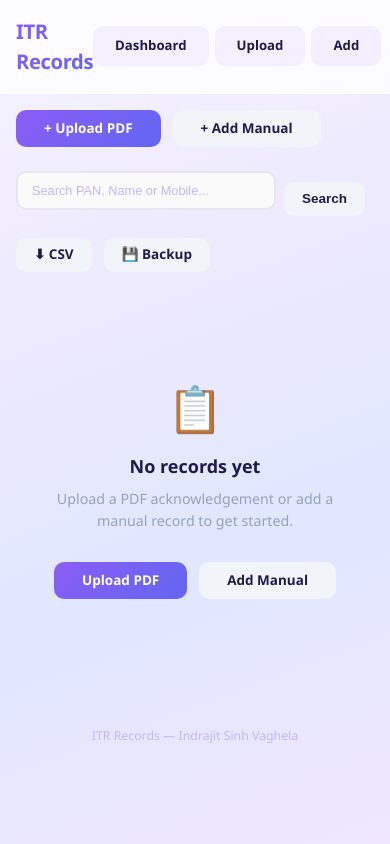
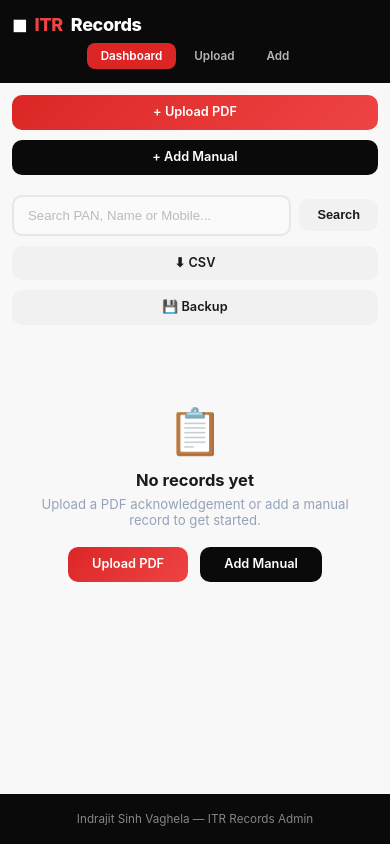
Before and after one commit to SwayamjitSinhVaghela/itr-records-admin, a Flask app: page / in a window 390 px wide. Run offline with Flask 3, Linux system fonts and the light colour scheme; data that the repository does not hold is empty.

Commit message:
PWA support + red/black/white redesign

```diff
--- a/templates/base.html
+++ b/templates/base.html
@@ -2,136 +2,151 @@
 <html lang="en">
 <head>
 <meta charset="UTF-8">
-<meta name="viewport" content="width=device-width, initial-scale=1.0">
+<meta name="viewport" content="width=device-width, initial-scale=1.0, maximum-scale=1.0, user-scalable=no">
+<meta name="theme-color" content="#dc2626">
+<meta name="apple-mobile-web-app-capable" content="yes">
+<meta name="apple-mobile-web-app-status-bar-style" content="black">
+<link rel="manifest" href="/static/manifest.json">
+<link rel="icon" href="/static/icon-192.png">
+<link rel="apple-touch-icon" href="/static/icon-192.png">
 <title>ITR Records</title>
 <style>
 *{margin:0;padding:0;box-sizing:border-box}
+:root{
+  --bg:#f8f8f8;
+  --card:#ffffff;
+  --card-border:rgba(0,0,0,.06);
+  --shadow:0 2px 16px rgba(0,0,0,.08);
+  --shadow-lg:0 8px 40px rgba(0,0,0,.12);
+  --primary:#dc2626;
+  --primary-hover:#b91c1c;
+  --primary-gradient:linear-gradient(135deg,#dc2626,#ef4444);
+  --primary-bg:rgba(220,38,38,.08);
+  --text:#1a1a1a;
+  --text-muted:#6b7280;
+  --border:#e5e7eb;
+  --radius:14px;
+  --radius-sm:10px;
+}
+body{font-family:-apple-system,BlinkMacSystemFont,'Segoe UI',Roboto,sans-serif;background:var(--bg);color:var(--text);min-height:100vh;padding-bottom:120px}
+.container{max-width:1200px;margin:0 auto;padding:20px}
+header{background:#0a0a0a;color:#fff;position:sticky;top:0;z-index:100}
+header .container{display:flex;justify-content:space-between;align-items:center;padding-top:14px;padding-bottom:14px}
+.logo{font-size:1.2rem;font-weight:800;color:#fff;letter-spacing:-.02em;display:flex;align-items:center;gap:8px}
+.logo span{color:#ef4444}
+nav{display:flex;gap:4px}
+nav a{text-decoration:none;padding:8px 16px;border-radius:8px;font-size:.82rem;font-weight:600;color:rgba(255,255,255,.7);transition:all .2s}
+nav a:hover{color:#fff;background:rgba(255,255,255,.1)}
+nav a.active{color:#fff;background:var(--primary)}
 
-:root{
-  --bg: linear-gradient(160deg, #f6f3ff 0%, #ede9fe 35%, #e0e7ff 65%, #f0e6ff 100%);
-  --card: rgba(255,255,255,.88);
-  --card-border: rgba(255,255,255,.6);
-  --shadow: 0 8px 40px rgba(139,92,246,.10), 0 2px 8px rgba(0,0,0,.04);
-  --shadow-lg: 0 20px 60px rgba(139,92,246,.15), 0 4px 16px rgba(0,0,0,.06);
-  --primary: linear-gradient(135deg, #8b5cf6, #6366f1);
-  --primary-hover: linear-gradient(135deg, #7c3aed, #4f46e5);
-  --accent: #f59e0b;
-  --text: #1e1b4b;
-  --text-muted: #6b7280;
-  --border: #e5e7eb;
-  --radius: 16px;
-  --radius-sm: 10px;
-}
+.flash{padding:12px 18px;border-radius:var(--radius-sm);margin-bottom:16px;font-size:.85rem;animation:fadeSlide .3s ease}
+.flash.success{background:#fef2f2;color:#991b1b;border:1px solid #fecaca}
+.flash.error{background:#fef2f2;color:#991b1b;border:1px solid #fecaca}
+@keyframes fadeSlide{0%{opacity:0;transform:translateY(-8px)}100%{opacity:1;transform:translateY(0)}}
 
-html{font-size:17px}
-body{font-family:'Segoe UI',-apple-system,BlinkMacSystemFont,Roboto,sans-serif;background:var(--bg);min-height:100vh;color:var(--text);line-height:1.5}
-.container{max-width:1280px;margin:0 auto;padding:32px}
+.card{background:var(--card);border-radius:var(--radius);border:1px solid var(--card-border);box-shadow:var(--shadow);padding:28px}
+.card-sm{max-width:540px;margin:40px auto}
 
-header{position:sticky;top:0;z-index:100;background:rgba(255,255,255,.75);backdrop-filter:blur(16px);-webkit-backdrop-filter:blur(16px);border-bottom:1px solid rgba(255,255,255,.4)}
-header .container{display:flex;justify-content:space-between;align-items:center;padding-top:16px;padding-bottom:16px}
-.logo{font-size:1.35rem;font-weight:800;background:var(--primary);-webkit-background-clip:text;-webkit-text-fill-color:transparent;background-clip:text;letter-spacing:-.02em}
-nav{display:flex;gap:6px}
-nav a{text-decoration:none;padding:10px 22px;border-radius:var(--radius-sm);font-size:.88rem;font-weight:600;color:var(--text);background:rgba(139,92,246,.07);transition:all .2s}
-nav a:hover{background:rgba(139,92,246,.15);transform:translateY(-1px)}
-nav a.active{background:var(--primary);color:#fff}
+table{width:100%;border-collapse:separate;border-spacing:0;background:var(--card);border-radius:var(--radius);overflow:hidden;box-shadow:var(--shadow);font-size:.82rem}
+th,td{padding:12px 14px;text-align:left;border-bottom:1px solid #f1f1f1}
+th{background:#fafafa;font-weight:700;color:var(--text-muted);font-size:.72rem;text-transform:uppercase;letter-spacing:.05em}
+tr:last-child td{border-bottom:none}
+tr:hover td{background:#fef2f2}
+.actions{white-space:nowrap}
+.actions a{text-decoration:none;margin:0 3px;font-size:.78rem;font-weight:600;padding:5px 12px;border-radius:6px;transition:all .15s;display:inline-block}
+.actions a.edit{color:var(--primary);background:var(--primary-bg)}
+.actions a.edit:hover{background:rgba(220,38,38,.16)}
+.actions a.del{color:#991b1b;background:rgba(153,27,27,.08)}
+.actions a.del:hover{background:rgba(153,27,27,.14)}
 
-.flash{padding:14px 22px;border-radius:var(--radius-sm);margin-bottom:20px;font-size:.9rem;animation:fadeSlide .35s ease}
-.flash.success{background:#ecfdf5;color:#065f46;border:1px solid #a7f3d0}
-.flash.error{background:#fef2f2;color:#991b1b;border:1px solid #fecaca}
-@keyframes fadeSlide{0%{opacity:0;transform:translateY(-10px)}100%{opacity:1;transform:translateY(0)}}
+.badge{display:inline-block;padding:3px 10px;border-radius:6px;font-size:.72rem;font-weight:600}
+.badge-red{background:#fef2f2;color:#991b1b}
+.badge-pdf{background:#fef2f2;color:#991b1b;font-size:.65rem;padding:2px 8px;border-radius:5px}
+.green{color:#059669;font-weight:700}
+.red{color:var(--primary);font-weight:700}
+.sub{color:#94a3b8;font-size:.78rem}
 
-.card{background:var(--card);backdrop-filter:blur(12px);-webkit-backdrop-filter:blur(12px);border-radius:var(--radius);border:1px solid var(--card-border);box-shadow:var(--shadow);padding:36px}
-.card-sm{max-width:560px;margin:48px auto}
+.empty{text-align:center;padding:60px 20px;color:var(--text-muted)}
+.empty h2{margin-bottom:6px;font-size:1.1rem;color:var(--text)}
+.empty p{color:#94a3b8;font-size:.88rem}
 
-table{width:100%;border-collapse:separate;border-spacing:0;background:#fff;border-radius:var(--radius);overflow:hidden;box-shadow:var(--shadow)}
-th,td{padding:14px 16px;text-align:left;font-size:.88rem;border-bottom:1px solid #f1f5f9}
-th{background:#f8fafc;font-weight:700;color:var(--text-muted);font-size:.78rem;text-transform:uppercase;letter-spacing:.05em;padding-top:16px;padding-bottom:16px}
-tr:last-child td{border-bottom:none}
-tr:hover td{background:#f5f3ff}
-.actions a{text-decoration:none;margin:0 4px;font-size:.82rem;font-weight:600;padding:6px 14px;border-radius:8px;transition:all .15s;display:inline-block}
-.actions a.edit{color:#7c3aed;background:rgba(139,92,246,.08)}
-.actions a.edit:hover{background:rgba(139,92,246,.18);transform:translateY(-1px)}
-.actions a.del{color:#dc2626;background:rgba(220,38,38,.08)}
-.actions a.del:hover{background:rgba(220,38,38,.16);transform:translateY(-1px)}
+.actions-bar{display:flex;gap:10px;margin-bottom:18px;flex-wrap:wrap}
 
-.badge{display:inline-block;padding:4px 12px;border-radius:8px;font-size:.78rem;font-weight:600}
-.badge-blue{background:#ede9fe;color:#5b21b6}
-.badge-pdf{background:#dbeafe;color:#1e40af;font-size:.7rem;padding:3px 10px;border-radius:6px}
-.green{color:#059669;font-weight:700}
-.red{color:#dc2626;font-weight:700}
-.sub{color:#94a3b8;font-size:.82rem}
+.btn{display:inline-flex;align-items:center;gap:6px;padding:11px 24px;border:none;border-radius:var(--radius-sm);cursor:pointer;font-size:.85rem;font-weight:600;text-decoration:none;transition:all .2s;line-height:1}
+.btn:hover{transform:translateY(-1px);box-shadow:0 4px 16px rgba(0,0,0,.12)}
+.btn:active{transform:translateY(0)}
+.btn-primary{background:var(--primary-gradient);color:#fff}
+.btn-primary:hover{background:var(--primary-hover);box-shadow:0 4px 20px rgba(220,38,38,.3)}
+.btn-secondary{background:#f1f1f1;color:var(--text)}
+.btn-secondary:hover{background:#e5e5e5}
+.btn-danger{background:#fef2f2;color:#991b1b}
+.btn-danger:hover{background:#fee2e2}
+.btn-black{background:#0a0a0a;color:#fff}
+.btn-black:hover{background:#1a1a1a}
 
-.empty{text-align:center;padding:80px 20px;color:var(--text-muted)}
-.empty h2{margin-bottom:8px;font-size:1.2rem;color:var(--text)}
-.empty p{color:#94a3b8;font-size:.95rem}
-.empty .btn{margin-top:8px}
+form label{display:block;margin-bottom:4px;font-size:.78rem;font-weight:600;color:var(--text-muted)}
+form input{width:100%;padding:11px 14px;border:2px solid var(--border);border-radius:var(--radius-sm);margin-bottom:14px;font-size:.88rem;background:#fafafa;transition:all .2s;color:var(--text)}
+form input:focus{outline:none;border-color:var(--primary);box-shadow:0 0 0 3px rgba(220,38,38,.1);background:#fff}
+form input::placeholder{color:#bbb}
 
-.actions-bar{display:flex;gap:12px;margin-bottom:22px;flex-wrap:wrap}
-
-.btn{display:inline-flex;align-items:center;gap:8px;padding:12px 28px;border:none;border-radius:var(--radius-sm);cursor:pointer;font-size:.9rem;font-weight:600;text-decoration:none;transition:all .2s;line-height:1}
-.btn:hover{transform:translateY(-2px);box-shadow:0 8px 24px rgba(0,0,0,.12)}
-.btn:active{transform:translateY(0)}
-.btn-primary{background:var(--primary);color:#fff}
-.btn-primary:hover{background:var(--primary-hover);box-shadow:0 8px 28px rgba(139,92,246,.30)}
-.btn-secondary{background:#f1f5f9;color:var(--text)}
-.btn-secondary:hover{background:#e2e8f0}
-.btn-danger{background:#fef2f2;color:#dc2626}
-.btn-danger:hover{background:#fee2e2}
-
-form label{display:block;margin-bottom:5px;font-size:.82rem;font-weight:600;color:var(--text-muted)}
-form input{width:100%;padding:12px 16px;border:2px solid #e5e7eb;border-radius:var(--radius-sm);margin-bottom:16px;font-size:.92rem;background:#fafafa;transition:all .2s;color:var(--text)}
-form input:focus{outline:none;border-color:#8b5cf6;box-shadow:0 0 0 4px rgba(139,92,246,.12);background:#fff}
-form input::placeholder{color:#c4b5fd}
-
-.form-row{display:grid;grid-template-columns:1fr 1fr;gap:18px}
-
-.footer{text-align:center;padding:32px;color:#c4b5fd;font-size:.82rem;font-weight:500}
+.form-row{display:grid;grid-template-columns:1fr 1fr;gap:16px}
 
 /* Drop Zone */
-.dropzone{border:2.5px dashed #c4b5fd;border-radius:var(--radius);padding:70px 20px;text-align:center;cursor:pointer;transition:all .25s;background:#faf5ff;margin-bottom:24px}
-.dropzone:hover,.dropzone.dragover{border-color:#8b5cf6;background:#f5f3ff;transform:scale(1.01);box-shadow:0 0 0 4px rgba(139,92,246,.08)}
-.dropzone-icon{font-size:3rem;margin-bottom:10px}
-.dropzone-text{font-size:1.1rem;font-weight:600;color:var(--text)}
-.dropzone-sub{font-size:.88rem;color:#94a3b8;margin-top:6px}
+.dropzone{border:2.5px dashed #ddd;border-radius:var(--radius);padding:60px 20px;text-align:center;cursor:pointer;transition:all .25s;background:#fafafa;margin-bottom:22px}
+.dropzone:hover,.dropzone.dragover{border-color:var(--primary);background:#fef2f2;transform:scale(1.01)}
+.dropzone-icon{font-size:2.8rem;margin-bottom:8px}
+.dropzone-text{font-size:1rem;font-weight:600;color:var(--text)}
+.dropzone-sub{font-size:.82rem;color:#94a3b8;margin-top:4px}
 .dropzone input{display:none}
 
 /* Modal */
-.modal-overlay{position:fixed;inset:0;background:rgba(30,27,75,.45);backdrop-filter:blur(6px);-webkit-backdrop-filter:blur(6px);z-index:1000;display:flex;align-items:center;justify-content:center;animation:fadeIn .25s ease}
+.modal-overlay{position:fixed;inset:0;background:rgba(0,0,0,.5);backdrop-filter:blur(4px);z-index:1000;display:flex;align-items:center;justify-content:center;padding:20px;animation:fadeIn .2s ease}
 @keyframes fadeIn{0%{opacity:0}100%{opacity:1}}
-.modal{background:#fff;border-radius:20px;padding:40px;max-width:580px;width:92%;max-height:92vh;overflow-y:auto;box-shadow:var(--shadow-lg);animation:slideUp .35s cubic-bezier(.16,1,.3,1)}
-@keyframes slideUp{0%{opacity:0;transform:translateY(30px) scale(.97)}100%{opacity:1;transform:translateY(0) scale(1)}}
-.modal h2{font-size:1.25rem;margin-bottom:22px;color:var(--text);display:flex;align-items:center;gap:10px}
-.modal .extracted{border-radius:var(--radius-sm);border:1.5px solid #f1f5f9;overflow:hidden;margin-bottom:20px}
-.modal .extracted-row{display:flex;justify-content:space-between;border-bottom:1px solid #f8fafc;font-size:.88rem}
+.modal{background:var(--card);border-radius:18px;padding:32px;max-width:540px;width:100%;max-height:90vh;overflow-y:auto;box-shadow:var(--shadow-lg);animation:slideUp .3s ease}
+@keyframes slideUp{0%{opacity:0;transform:translateY(20px)}100%{opacity:1;transform:translateY(0)}}
+.modal h2{font-size:1.15rem;margin-bottom:20px;color:var(--text);display:flex;align-items:center;gap:8px}
+.modal .extracted{border-radius:var(--radius-sm);border:1.5px solid #f1f1f1;overflow:hidden;margin-bottom:18px}
+.modal .extracted-row{display:flex;justify-content:space-between;border-bottom:1px solid #f8f8f8;font-size:.85rem}
 .modal .extracted-row:last-child{border-bottom:none}
-.modal .extracted-row span{padding:12px 16px}
+.modal .extracted-row span{padding:11px 14px}
 .modal .extracted-row .label{color:var(--text-muted);font-weight:500;background:#fafafa;width:40%}
 .modal .extracted-row .value{font-weight:700;color:var(--text);width:60%;text-align:right}
-.modal .btn-row{display:flex;gap:12px;margin-top:24px}
-.modal .btn-row .btn{flex:1;justify-content:center;padding:14px}
+.modal .btn-row{display:flex;gap:10px;margin-top:20px}
+.modal .btn-row .btn{flex:1;justify-content:center;padding:13px}
 
-/* scrollbar */
-::-webkit-scrollbar{width:6px}
+/* PWA install banner */
+.install-banner{position:fixed;bottom:0;left:0;right:0;background:#0a0a0a;color:#fff;padding:14px 20px;display:none;align-items:center;justify-content:space-between;z-index:999;gap:12px;animation:slideUp .3s ease}
+.install-banner .btn{padding:8px 20px;font-size:.8rem}
+
+::-webkit-scrollbar{width:5px}
 ::-webkit-scrollbar-track{background:transparent}
-::-webkit-scrollbar-thumb{background:#c4b5fd;border-radius:3px}
-::-webkit-scrollbar-thumb:hover{background:#a78bfa}
+::-webkit-scrollbar-thumb{background:#ddd;border-radius:3px}
 
+/* Mobile */
 @media(max-width:768px){
   html{font-size:15px}
-  .container{padding:16px}
+  .container{padding:12px}
   .form-row{grid-template-columns:1fr}
-  th,td{padding:10px 12px}
-  .modal{padding:24px}
+  header .container{flex-wrap:wrap;gap:8px}
+  nav{order:3;width:100%;display:flex;justify-content:center}
+  nav a{padding:6px 14px;font-size:.78rem}
+  .actions-bar{flex-direction:column}
+  .actions-bar .btn{justify-content:center}
+  th,td{padding:8px 10px;font-size:.75rem}
+  .modal{padding:20px;margin:10px}
   .modal .extracted-row{flex-direction:column}
   .modal .extracted-row span{width:100%}
   .modal .extracted-row .value{text-align:left}
+  .actions a{padding:4px 10px;font-size:.72rem}
+  /* table horizontal scroll */
+  .table-wrap{overflow-x:auto;-webkit-overflow-scrolling:touch}
 }
 </style>
 </head>
 <body>
 <header>
 <div class="container">
-<div class="logo">ITR Records</div>
+<div class="logo">◼ <span>ITR</span> Records</div>
 <nav>
 <a href="/">Dashboard</a>
 <a href="/upload">Upload</a>
@@ -149,6 +164,42 @@ form input::placeholder{color:#c4b5fd}
 {% endwith %}
 {% block content %}{% endblock %}
 </div>
-<div class="footer">ITR Records &mdash; Indrajit Sinh Vaghela</div>
+<script>
+if('serviceWorker' in navigator) {
+  navigator.serviceWorker.register('/static/sw.js');
+}
+let deferredPrompt;
+window.addEventListener('beforeinstallprompt', (e) => {
+  e.preventDefault();
+  deferredPrompt = e;
+  document.getElementById('installBanner').style.display = 'flex';
+});
+function installApp() {
+  if(deferredPrompt) {
+    deferredPrompt.prompt();
+    deferredPrompt.userChoice.then(() => deferredPrompt = null);
+    document.getElementById('installBanner').style.display = 'none';
+  }
+}
+</script>
+<footer style="background:#0a0a0a;color:rgba(255,255,255,.5);text-align:center;padding:18px;font-size:.78rem;position:fixed;bottom:0;left:0;right:0;z-index:50">
+  Indrajit Sinh Vaghela &mdash; ITR Records Admin
+</footer>
+
+<div class="install-banner" id="installBanner">
+<div style="display:flex;align-items:center;gap:10px"><span style="font-size:1.5rem">◼</span> <span style="font-size:.85rem">Install <strong>ITR Records</strong> for quick access</span></div>
+<div style="display:flex;gap:8px">
+<button class="btn btn-primary" onclick="installApp()">Install</button>
+<button class="btn btn-secondary" style="background:rgba(255,255,255,.1);color:#fff" onclick="this.parentElement.parentElement.style.display='none'">Not now</button>
+</div>
+</div>
+
+<script>
+// active nav
+document.querySelectorAll('nav a').forEach(a => {
+  if (a.getAttribute('href') === location.pathname) a.classList.add('active');
+  else if (location.pathname === '/' && a.getAttribute('href') === '/') a.classList.add('active');
+});
+</script>
 </body>
 </html>
--- a/templates/index.html
+++ b/templates/index.html
@@ -1,24 +1,24 @@
 {% extends "base.html" %}
 {% block content %}
-<div style="display:flex;gap:12px;flex-wrap:wrap;align-items:center;margin-bottom:22px">
+<div class="actions-bar">
   <a href="/upload" class="btn btn-primary">+ Upload PDF</a>
-  <a href="/add" class="btn btn-secondary">+ Add Manual</a>
-  <div style="flex:1;min-width:200px"></div>
-  <form method="GET" action="/" style="display:flex;gap:8px;align-items:center;margin:0">
-    <input name="q" placeholder="Search PAN, Name or Mobile..." value="{{ q }}" style="width:260px;padding:10px 14px;border:2px solid #e5e7eb;border-radius:10px;font-size:.85rem;background:#fafafa;transition:all .2s" onfocus="this.style.borderColor='#8b5cf6';this.style.boxShadow='0 0 0 3px rgba(139,92,246,.1)'" onblur="this.style.borderColor='#e5e7eb';this.style.boxShadow='none'">
+  <a href="/add" class="btn btn-black">+ Add Manual</a>
+  <div style="flex:1;min-width:120px"></div>
+  <form method="GET" action="/" style="display:flex;gap:8px;align-items:center;margin:0;flex:1;max-width:400px">
+    <input name="q" placeholder="Search PAN, Name or Mobile..." value="{{ q }}" style="margin-bottom:0;flex:1">
     <button type="submit" class="btn btn-secondary" style="padding:10px 18px">Search</button>
     {% if q %}<a href="/" class="btn btn-secondary" style="padding:10px 16px">Clear</a>{% endif %}
   </form>
-  <a href="/export" class="btn btn-secondary" style="padding:10px 18px">⬇ CSV</a>
-  <a href="/backup" class="btn btn-secondary" style="padding:10px 18px">💾 Backup</a>
+  <a href="/export" class="btn btn-secondary">⬇ CSV</a>
+  <a href="/backup" class="btn btn-secondary">💾 Backup</a>
 </div>
 
 {% if records %}
-<div style="overflow-x:auto">
+<div class="table-wrap">
 <table>
 <thead>
 <tr>
-<th style="width:44px">#</th>
+<th>#</th>
 <th>PAN</th>
 <th>Name</th>
 <th>Taxes Paid</th>
@@ -27,14 +27,14 @@
 <th>Fee</th>
 <th>Source</th>
 <th>Date</th>
-<th style="width:120px"></th>
+<th></th>
 </tr>
 </thead>
 <tbody>
 {% for r in records %}
 <tr>
 <td style="font-weight:700;color:var(--text-muted)">{{ r.id }}</td>
-<td>{% if r.pan %}<span class="badge badge-blue">{{ r.pan }}</span>{% else %}<span class="sub">-</span>{% endif %}</td>
+<td>{% if r.pan %}<span class="badge badge-red">{{ r.pan }}</span>{% else %}<span class="sub">-</span>{% endif %}</td>
 <td style="font-weight:600">{{ r.name or '-' }}</td>
 <td>{% if r.taxes_paid %}{{ r.taxes_paid|inr }}{% else %}<span class="sub">-</span>{% endif %}</td>
 <td>
@@ -72,7 +72,7 @@
 <p>Upload a PDF acknowledgement or add a manual record to get started.</p>
 <br>
 <a href="/upload" class="btn btn-primary">Upload PDF</a>
-<a href="/add" class="btn btn-secondary" style="margin-left:8px">Add Manual</a>
+<a href="/add" class="btn btn-black" style="margin-left:8px">Add Manual</a>
 {% endif %}
 </div>
 {% endif %}
```
Also changed, not shown: static/sw.js (added, +7 -0 lines), static/icon-192.png (added), static/icon-512.png (added), static/manifest.json (added).
